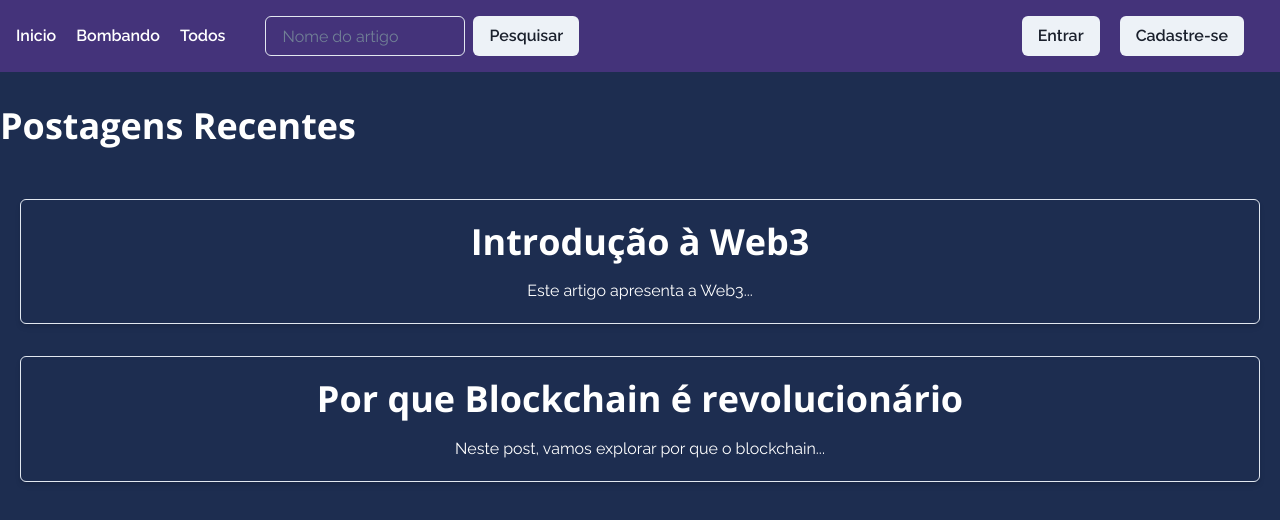
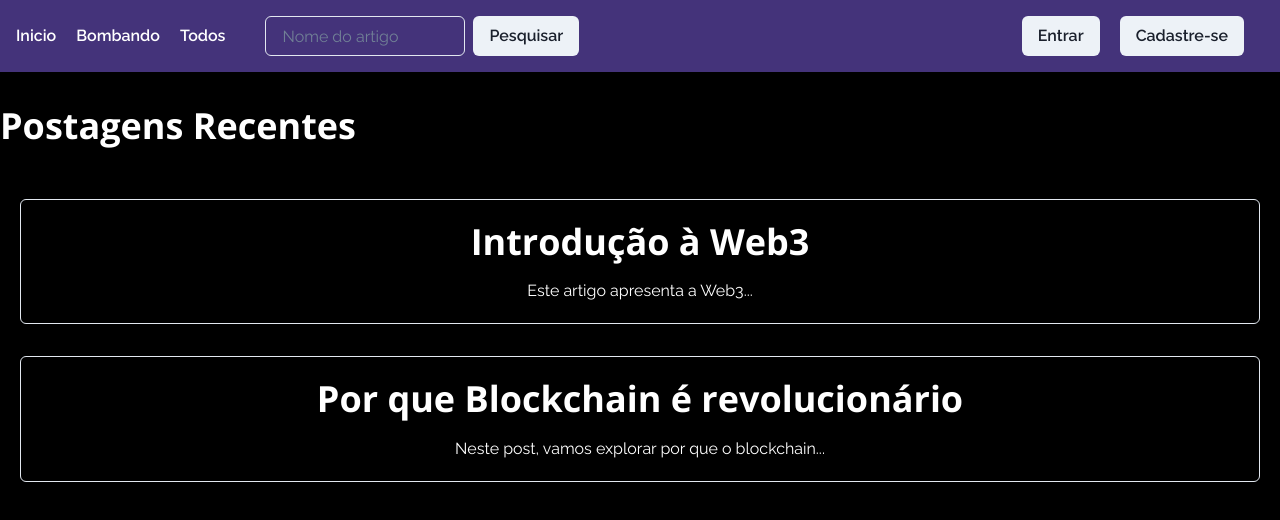
Before and after one commit to vitord3v/blockchainblog, a Next.js app: page / in a window 1280 px wide. Shown: the top 520 px of the page. Built offline with nearby package versions, Linux system fonts and the light colour scheme.

Commit message:
change css body color

```diff
--- a/styles/theme.js
+++ b/styles/theme.js
@@ -23,7 +23,7 @@ const theme = extendTheme({
     global: {
 
       body: {
-        bg: "brand.600",
+        bg: "black",
         color: "white",
       },
 
```
